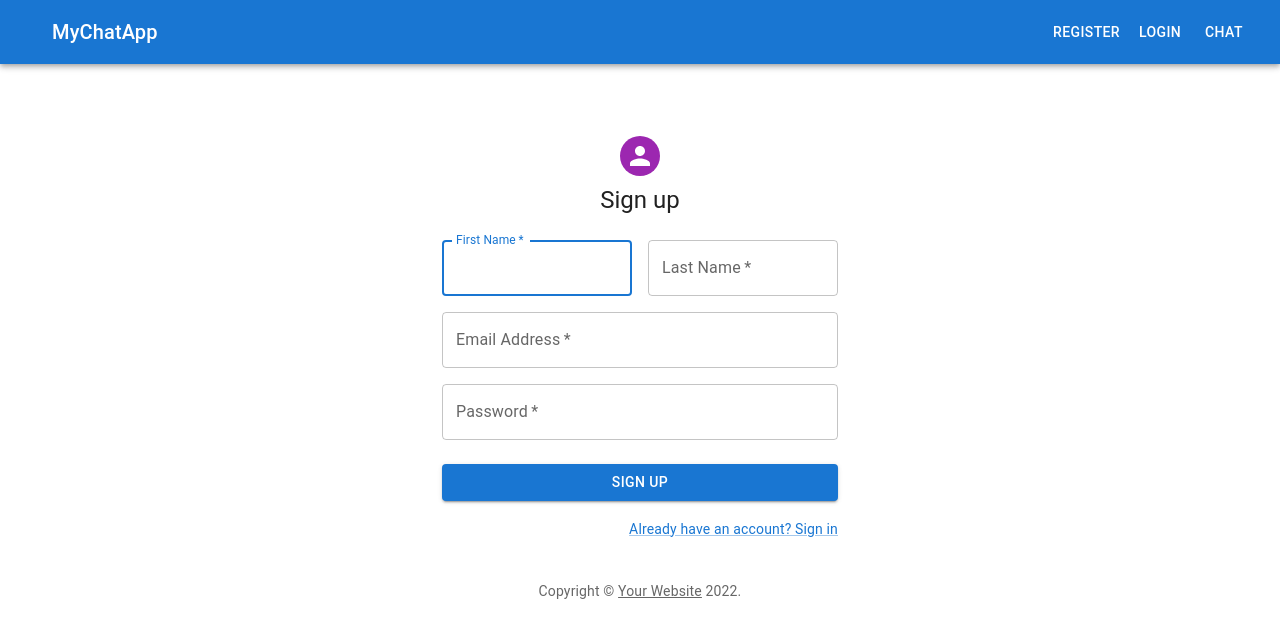
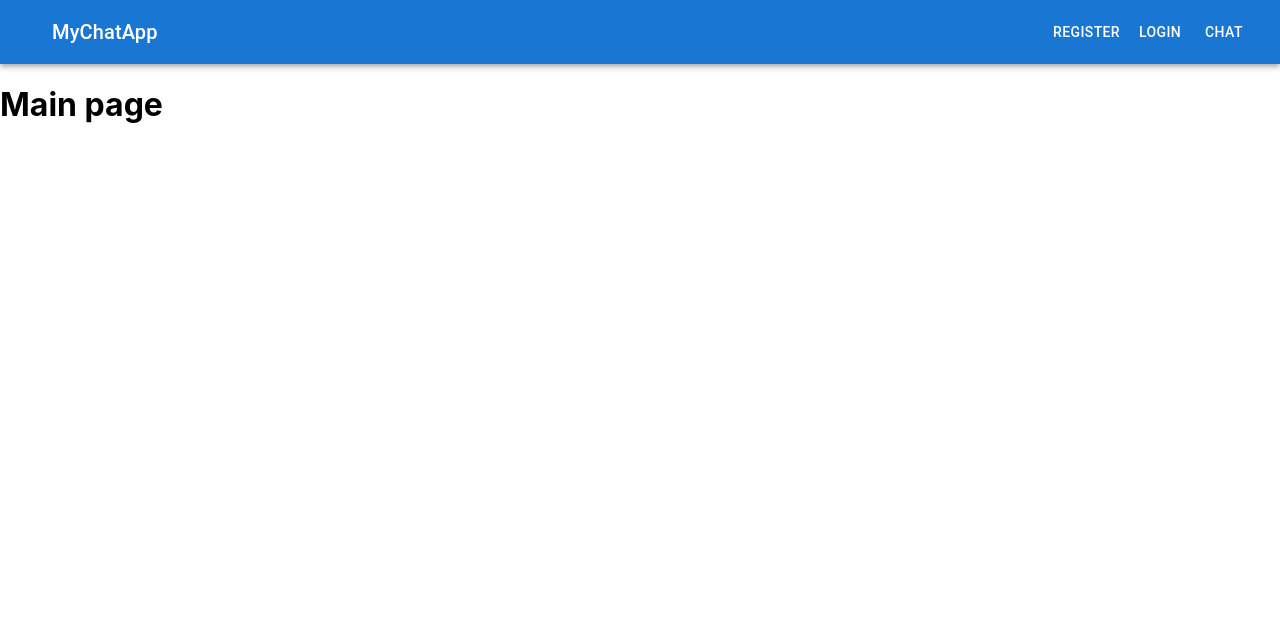
Before and after one commit to GabrielCote1999/chatAppReact, a React (Create React App) app in the folder chat-app/: page / in a window 1280 px wide. Shown: the top 638 px of the page. Built offline with nearby package versions, Linux system fonts and the light colour scheme.

Commit message:
<Route>: Added the routes for the chat, login, register, main

```diff
--- a/chat-app/package.json
+++ b/chat-app/package.json
@@ -17,6 +17,7 @@
     "mongodb": "^4.4.1",
     "react": "^17.0.2",
     "react-dom": "^17.0.2",
+    "react-router-dom": "^6.3.0",
     "react-scripts": "5.0.0",
     "web-vitals": "^2.1.4"
   },
--- a/chat-app/src/App.js
+++ b/chat-app/src/App.js
@@ -5,7 +5,7 @@ function App() {
   return (
     <div>
 
-      <p>hello</p>
+      <h1>Main page</h1>
 
     </div>
   );
--- a/chat-app/src/index.js
+++ b/chat-app/src/index.js
@@ -1,20 +1,27 @@
-import React from 'react';
-import ReactDOM from 'react-dom';
-import './index.css';
-import App from './App';
-import reportWebVitals from './reportWebVitals';
-import SignUp from './Component/SignUp';
-import SignInForm from './Component/SignInForm';
-import Chat from './Component/Chat';
-import Nav from './Component/Nav'
+import React from "react";
+import ReactDOM from "react-dom";
+import "./index.css";
+import App from "./App";
+import reportWebVitals from "./reportWebVitals";
+import SignUp from "./Component/SignUp";
+import SignInForm from "./Component/SignInForm";
+import Chat from "./Component/Chat";
+import Nav from "./Component/Nav";
+import { BrowserRouter, Routes, Route } from "react-router-dom";
 
 ReactDOM.render(
-  <React.StrictMode>
-    <Nav/>
-
-    <SignUp/>
-  </React.StrictMode>,
-  document.getElementById('root')
+  <BrowserRouter>
+    <React.StrictMode>
+      <Nav />
+      <Routes>
+        <Route path="/" element={<App />} />
+        <Route path = '/login' element = {<SignInForm/>} />
+        <Route path = '/signup' element = {<SignUp/>} />
+        <Route path ='/chat' element = {<Chat/>} />
+      </Routes>
+    </React.StrictMode>
+  </BrowserRouter>,
+  document.getElementById("root")
 );
 
 // If you want to start measuring performance in your app, pass a function
```
Also changed, not shown: 1 other file (tests, documents, lock files or other folders).
